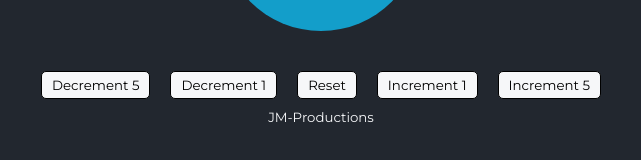
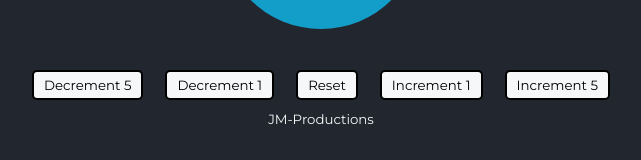
Before and after one commit to jekku123/cicd_team_task2_counter, a React (Create React App) app: page / in a window 1280 px wide. Shown: the part 457-617 px from the top of the page, without its empty margins (319-960 px from the left). Built offline with nearby package versions, Linux system fonts and the light colour scheme.

Commit message:
some css chages

```diff
--- a/src/components/Main/Buttons/Button/index.css
+++ b/src/components/Main/Buttons/Button/index.css
@@ -1,8 +1,8 @@
 button {
   padding: 5px 10px;
   border-radius: 5px;
-  border: 1px solid black;
-  margin: 10px;
+  border: 2px solid black;
+  margin: 11px;
   font-family: inherit;
   background-color: #f6f7f9;
 }
@@ -12,5 +12,5 @@ button:hover {
 }
 
 button:active {
-  background-color: rgb(249, 207, 153);
+  background-color: rgb(238, 180, 105);
 }
```
